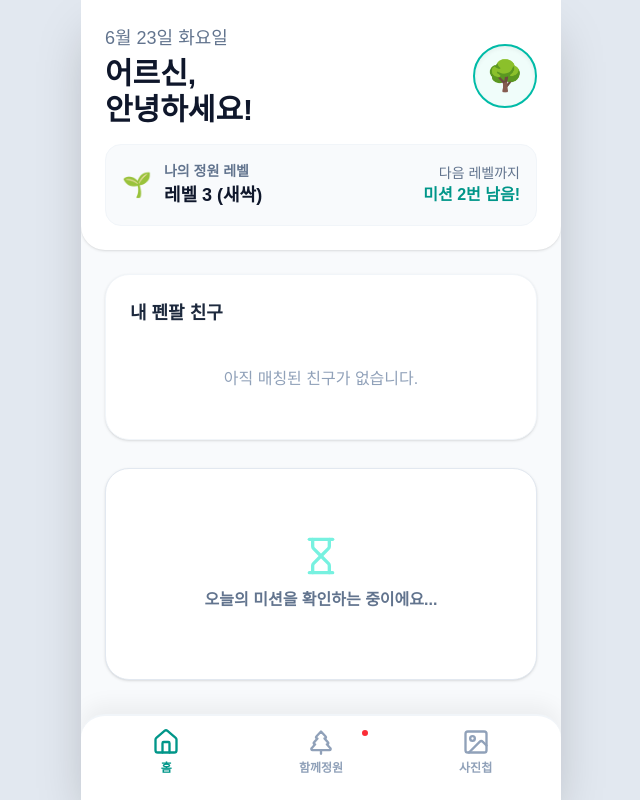
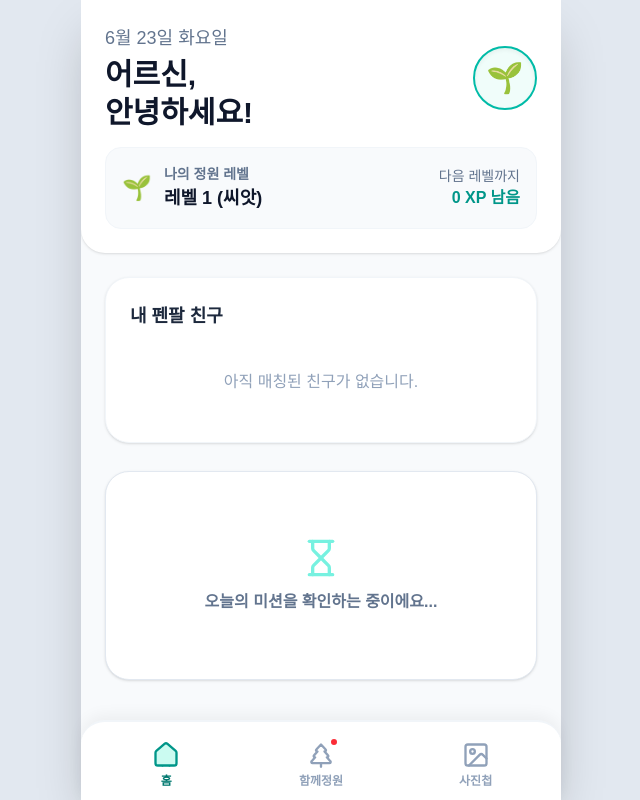
Before and after one commit to SeungTaeGit/CareCircle-Front, a Next.js app: page /senior in a window 1280 px wide. Shown: the whole page, without its empty margins (319-959 px from the left). Built offline with nearby package versions, Linux system fonts and the light colour scheme.

Commit message:
feat: 어르신 함께정원(리워드) UI 구현 및 개인화 데이터 연동
- 함께정원 시각화 컴포넌트 추가 및 경험치 프로그레스 바 애니메이션 적용

```diff
--- a/app/senior/page.tsx
+++ b/app/senior/page.tsx
@@ -5,39 +5,19 @@ import SeniorHeader from '@/components/senior/SeniorHeader';
 import MessageAlert from '@/components/senior/MessageAlert';
 import MissionRecorder from '@/components/senior/MissionRecorder';
 import BottomNav from '@/components/senior/BottomNav';
+import TogetherGarden from '@/components/senior/TogetherGarden'; // 💡 정원 컴포넌트 추가
 
-interface SeniorProfile {
-  id?: number;
-  seniorId?: number;
-  name: string;
-}
+// ... 기존 인터페이스들 ...
+interface SeniorProfile { id?: number; seniorId?: number; name: string; }
+interface PartnerProfile { partnerId: number; partnerName: string; country: string; language: string; }
+interface ExchangeMessage { messageId: number; senderName: string; messageType: 'VOICE'|'TEXT'|'IMAGE'; content?: string; audioUrl?: string; imageUrl?: string; translatedContent?: string; status: string; }
+interface DailyMission { id?: number; missionId?: number; content?: string; title?: string; missionContent?: string; text?: string; status: string; }
 
-interface PartnerProfile {
-  partnerId: number;
-  partnerName: string;
-  country: string;
-  language: string;
-}
-
-interface ExchangeMessage {
-  messageId: number;
-  senderName: string;
-  messageType: 'VOICE' | 'TEXT' | 'IMAGE';
-  content?: string;
-  audioUrl?: string;
-  imageUrl?: string;
-  translatedContent?: string;
-  status: string;
-}
-
-interface DailyMission {
-  id?: number;
-  missionId?: number;
-  content?: string;
-  title?: string;
-  missionContent?: string;
-  text?: string;
-  status: string;
+// 💡 정원 데이터 인터페이스 추가
+interface GardenData {
+  plantLevel: number;
+  currentExp: number;
+  requiredExp: number;
 }
 
 export default function SeniorMainPage() {
@@ -49,9 +29,11 @@ export default function SeniorMainPage() {
   const [missions, setMissions] = useState<DailyMission[]>([]);
   const [currentMissionIndex, setCurrentMissionIndex] = useState<number>(0);
   const [isAllDone, setIsAllDone] = useState<boolean>(false);
+  const [isLoadingMissions, setIsLoadingMissions] = useState<boolean>(true);
 
-  // 💡 로딩 상태를 관리하는 State 추가
-  const [isLoadingMissions, setIsLoadingMissions] = useState<boolean>(true);
+  // 💡 정원 및 탭 상태 추가
+  const [gardenData, setGardenData] = useState<GardenData | null>(null);
+  const [activeTab, setActiveTab] = useState<'HOME' | 'GARDEN' | 'GALLERY'>('HOME');
 
   const fetchMissions = async (id: number) => {
     setIsLoadingMissions(true);
@@ -60,14 +42,12 @@ export default function SeniorMainPage() {
       const res = await fetch(`${process.env.NEXT_PUBLIC_API_URL || 'http://localhost:8080'}/api/v1/missions/today?seniorId=${id}`, {
         headers: { 'Authorization': `Bearer ${token}` }
       });
-
       if (res.ok) {
         const data = await res.json();
         const missionsArray = Array.isArray(data) ? data : (data ? [data] : []);
         setMissions(missionsArray);
 
         const firstPendingIdx = missionsArray.findIndex((m: DailyMission) => m.status === 'PENDING');
-
         if (firstPendingIdx !== -1) {
           setCurrentMissionIndex(firstPendingIdx);
           setIsAllDone(false);
@@ -76,11 +56,21 @@ export default function SeniorMainPage() {
           setIsAllDone(missionsArray.length > 0);
         }
       }
-    } catch (e) {
-      console.error("미션 로딩 실패:", e);
-    } finally {
-      setIsLoadingMissions(false); // 로딩 끝!
+    } catch (e) { console.error("미션 로딩 실패:", e); }
+    finally { setIsLoadingMissions(false); }
+  };
+
+  // 💡 정원 정보 로드 함수 추가
+  const fetchGarden = async (id: number) => {
+    try {
+      const token = localStorage.getItem('accessToken');
+      const res = await fetch(`${process.env.NEXT_PUBLIC_API_URL || 'http://localhost:8080'}/api/garden/${id}`, {
+        headers: { 'Authorization': `Bearer ${token}` }
+      });
+      if (res.ok) {
+        setGardenData(await res.json());
       }
+    } catch (e) { console.error("정원 정보 로딩 실패:", e); }
   };
 
   useEffect(() => {
@@ -114,6 +104,7 @@ export default function SeniorMainPage() {
           });
 
         fetchMissions(currentId);
+        fetchGarden(currentId); // 💡 앱 켤 때 정원 정보도 함께 로드
 
       } catch (error) {
         console.error("초기 데이터 로딩 에러:", error);
@@ -130,22 +121,29 @@ export default function SeniorMainPage() {
         method: 'PATCH',
         headers: { 'Authorization': `Bearer ${token}` }
       });
-    } catch (error) {
-      console.error("읽음 처리 에러:", error);
-    }
+    } catch (error) { console.error("읽음 처리 에러:", error); }
   };
 
   return (
     <div className="bg-slate-200 min-h-screen flex justify-center selection:bg-teal-200">
       <div className="bg-slate-50 w-full max-w-[480px] min-h-screen shadow-2xl relative flex flex-col pb-24 overflow-hidden">
-        <SeniorHeader profile={profile} />
+
+        {/* 헤더에는 프로필과 정원 데이터를 모두 넘겨줍니다 */}
+        <SeniorHeader profile={profile} gardenData={gardenData} />
 
         <main className="flex-grow p-6 flex flex-col gap-5 overflow-y-auto">
+
+          {/* 💡 탭 분기 처리: HOME일 때 미션/편지, GARDEN일 때 정원 렌더링 */}
+          {activeTab === 'HOME' && (
+            <>
               <MessageAlert
                 message={unreadMessage}
                 partnerInfo={partnerInfo}
                 onRead={handleMarkAsRead}
-            onReplySent={() => setUnreadMessage(null)}
+                onReplySent={() => {
+                  setUnreadMessage(null);
+                  fetchGarden(seniorId); // 💡 답장 후 정원 경험치 갱신
+                }}
               />
 
               <MissionRecorder
@@ -153,12 +151,32 @@ export default function SeniorMainPage() {
                 currentIndex={currentMissionIndex}
                 totalCount={missions.length}
                 isAllDone={isAllDone}
-            isLoading={isLoadingMissions} // 💡 로딩 상태 전달
-            onRefresh={() => fetchMissions(seniorId)}
+                isLoading={isLoadingMissions}
+                onRefresh={() => {
+                  fetchMissions(seniorId);
+                  fetchGarden(seniorId); // 💡 미션 완료/스킵 후 정원 경험치 갱신
+                }}
               />
+            </>
+          )}
+
+          {activeTab === 'GARDEN' && (
+            <TogetherGarden
+              gardenData={gardenData}
+            />
+          )}
+
+          {activeTab === 'GALLERY' && (
+            <div className="flex-grow flex flex-col items-center justify-center text-slate-400">
+              <span className="text-6xl mb-4">📸</span>
+              <p className="font-bold">사진첩은 곧 업데이트 됩니다!</p>
+            </div>
+          )}
+
         </main>
 
-        <BottomNav />
+        {/* 하단 네비게이션 */}
+        <BottomNav activeTab={activeTab} setActiveTab={setActiveTab} />
       </div>
     </div>
   );
--- a/components/senior/BottomNav.tsx
+++ b/components/senior/BottomNav.tsx
@@ -1,23 +1,43 @@
 import React from 'react';
-import Link from 'next/link';
 import { Home, TreePine, Image as ImageIcon } from 'lucide-react';
 
-export default function BottomNav() {
+interface BottomNavProps {
+  activeTab: 'HOME' | 'GARDEN' | 'GALLERY';
+  setActiveTab: (tab: 'HOME' | 'GARDEN' | 'GALLERY') => void;
+}
+
+export default function BottomNav({ activeTab, setActiveTab }: BottomNavProps) {
   return (
-    <nav className="absolute bottom-0 w-full bg-white border-t-2 border-slate-100 flex justify-around items-center pb-6 pt-3 px-2 shadow-[0_-10px_20px_rgba(0,0,0,0.05)] rounded-t-3xl z-50">
-      <Link href="/senior" className="flex flex-col items-center justify-center w-1/3 text-teal-600">
-        <Home className="w-7 h-7 mb-1" />
-        <span className="font-bold text-xs">홈</span>
-      </Link>
-      <button className="flex flex-col items-center justify-center w-1/3 text-slate-400 hover:text-slate-600 transition-colors relative">
-        <TreePine className="w-7 h-7 mb-1" />
-        <span className="absolute top-0 right-7 w-2.5 h-2.5 bg-red-500 rounded-full border-2 border-white"></span>
-        <span className="font-bold text-xs">함께정원</span>
+    <nav className="fixed bottom-0 w-full max-w-[480px] bg-white border-t-2 border-slate-100 flex justify-around items-center pb-safe pt-2 px-2 shadow-[0_-5px_15px_rgba(0,0,0,0.05)] rounded-t-3xl z-50 h-20">
+
+      <button
+        onClick={() => setActiveTab('HOME')}
+        className={`flex flex-col items-center justify-center w-1/3 transition-colors ${activeTab === 'HOME' ? 'text-teal-600' : 'text-slate-400 hover:text-slate-600'}`}
+      >
+        <Home className={`w-7 h-7 mb-1 ${activeTab === 'HOME' ? 'fill-teal-100' : ''}`} />
+        <span className={`text-xs font-bold ${activeTab === 'HOME' ? 'text-teal-700' : ''}`}>홈</span>
       </button>
-      <button className="flex flex-col items-center justify-center w-1/3 text-slate-400 hover:text-slate-600 transition-colors">
-        <ImageIcon className="w-7 h-7 mb-1" />
-        <span className="font-bold text-xs">사진첩</span>
+
+      <button
+        onClick={() => setActiveTab('GARDEN')}
+        className={`flex flex-col items-center justify-center w-1/3 transition-colors ${activeTab === 'GARDEN' ? 'text-teal-600' : 'text-slate-400 hover:text-slate-600'}`}
+      >
+        <div className="relative">
+          <TreePine className={`w-7 h-7 mb-1 ${activeTab === 'GARDEN' ? 'fill-teal-100' : ''}`} />
+          {/* 정원에 새로운 소식이 있을 때 띄울 수 있는 빨간 점 (현재는 더미) */}
+          <span className="absolute -top-1 -right-1 w-2.5 h-2.5 bg-red-500 rounded-full border-2 border-white"></span>
+        </div>
+        <span className={`text-xs font-bold ${activeTab === 'GARDEN' ? 'text-teal-700' : ''}`}>함께정원</span>
       </button>
+
+      <button
+        onClick={() => setActiveTab('GALLERY')}
+        className={`flex flex-col items-center justify-center w-1/3 transition-colors ${activeTab === 'GALLERY' ? 'text-teal-600' : 'text-slate-400 hover:text-slate-600'}`}
+      >
+        <ImageIcon className={`w-7 h-7 mb-1 ${activeTab === 'GALLERY' ? 'fill-teal-100' : ''}`} />
+        <span className={`text-xs font-bold ${activeTab === 'GALLERY' ? 'text-teal-700' : ''}`}>사진첩</span>
+      </button>
+
     </nav>
   );
 }
--- a/components/senior/SeniorHeader.tsx
+++ b/components/senior/SeniorHeader.tsx
@@ -6,14 +6,20 @@ interface SeniorProfile {
   name: string;
 }
 
+interface GardenData {
+  plantLevel: number;
+  currentExp: number;
+  requiredExp: number;
+}
+
 interface SeniorHeaderProps {
   profile: SeniorProfile | null;
+  gardenData: GardenData | null;
 }
 
-export default function SeniorHeader({ profile }: SeniorHeaderProps) {
+export default function SeniorHeader({ profile, gardenData }: SeniorHeaderProps) {
   const [todayString, setTodayString] = useState('');
 
-  // 컴포넌트가 켜질 때 오늘 날짜를 계산해서 세팅합니다.
   useEffect(() => {
     const today = new Date();
     const month = today.getMonth() + 1;
@@ -24,33 +30,54 @@ export default function SeniorHeader({ profile }: SeniorHeaderProps) {
     setTodayString(`${month}월 ${date}일 ${dayName}요일`);
   }, []);
 
+  const getPlantEmoji = (level: number) => {
+    if (level === 1) return '🌱';
+    if (level === 2) return '🌿';
+    if (level === 3) return '🌳';
+    if (level >= 4) return '🌲';
+    return '🌱';
+  };
+
+  const getLevelName = (level: number) => {
+    if (level === 1) return '씨앗';
+    if (level === 2) return '새싹';
+    if (level === 3) return '작은 나무';
+    if (level >= 4) return '숲';
+    return '씨앗';
+  };
+
   return (
     <header className="p-6 bg-white rounded-b-3xl shadow-sm z-10 relative">
       <div className="flex justify-between items-center mb-4">
         <div>
-          {/* 💡 계산된 오늘 날짜를 화면에 뿌려줍니다 */}
           <p className="text-slate-500 text-lg font-medium">{todayString}</p>
-          <h1 className="text-3xl font-bold text-slate-900 mt-1">
+          <h1 className="text-3xl font-bold text-slate-900 mt-1 leading-tight">
             {profile?.name || '어르신'},<br/>안녕하세요!
           </h1>
         </div>
-        {/* 임시 프로필 이미지 (나중에 정원 레벨 등에 따라 변경 가능) */}
+
+        {/* 현재 레벨 이모지 뱃지 */}
         <div className="w-16 h-16 bg-teal-50 rounded-full flex items-center justify-center text-3xl shadow-inner border-2 border-teal-500">
-          🌳
+          {getPlantEmoji(gardenData?.plantLevel || 1)}
         </div>
       </div>
 
+      {/* 요약 리워드 바 */}
       <div className="bg-slate-50 rounded-2xl p-4 border border-slate-100 flex items-center justify-between mt-2">
         <div className="flex items-center gap-3">
           <span className="text-teal-600 text-2xl">🌱</span>
           <div>
             <p className="text-sm text-slate-500 font-bold">나의 정원 레벨</p>
-            <p className="text-lg font-bold text-slate-900">레벨 3 (새싹)</p>
+            <p className="text-lg font-bold text-slate-900">
+              레벨 {gardenData?.plantLevel || 1} ({getLevelName(gardenData?.plantLevel || 1)})
+            </p>
           </div>
         </div>
         <div className="text-right">
           <p className="text-sm text-slate-500">다음 레벨까지</p>
-          <p className="text-teal-600 font-bold">미션 2번 남음!</p>
+          <p className="text-teal-600 font-bold">
+            {gardenData ? gardenData.requiredExp - gardenData.currentExp : 0} XP 남음
+          </p>
         </div>
       </div>
     </header>
--- /dev/null
+++ b/components/senior/TogetherGarden.tsx
@@ -0,0 +1,104 @@
+import React from 'react';
+import { Sparkles, Trophy } from 'lucide-react';
+
+interface GardenData {
+  plantLevel: number;
+  currentExp: number;
+  requiredExp: number;
+}
+
+interface TogetherGardenProps {
+  gardenData: GardenData | null;
+  partnerName?: string;
+}
+
+export default function TogetherGarden({ gardenData, partnerName }: TogetherGardenProps) {
+  if (!gardenData) {
+    return (
+      <div className="flex-grow flex items-center justify-center animate-pulse">
+        <p className="text-slate-400 font-bold">정원 정보를 불러오는 중입니다...</p>
+      </div>
+    );
+  }
+
+  const calculateProgress = () => {
+    if (gardenData.requiredExp === 0) return 100;
+    const percentage = (gardenData.currentExp / gardenData.requiredExp) * 100;
+    return Math.min(Math.max(percentage, 0), 100);
+  };
+
+  const getPlantVisuals = (level: number) => {
+    if (level === 1) return { emoji: '🌱', title: '씨앗', desc: '이제 막 우정이 싹트기 시작했어요!' };
+    if (level === 2) return { emoji: '🌿', title: '새싹', desc: '어르신들의 추억을 먹고 파릇파릇 자라났어요.' };
+    if (level === 3) return { emoji: '🌳', title: '작은 나무', desc: '서로를 아끼는 마음이 모여 나무가 되었어요!' };
+    if (level >= 4) return { emoji: '🌲🌳🌲', title: '울창한 숲', desc: '아름다운 우정의 숲이 완성되었어요!' };
+    return { emoji: '🌱', title: '씨앗', desc: '정원을 가꾸어 볼까요?' };
+  };
+
+  const visual = getPlantVisuals(gardenData.plantLevel);
+  const progress = calculateProgress();
+
+  return (
+    <div className="flex-grow flex flex-col gap-6 animate-in fade-in slide-in-from-bottom-4 duration-500 pb-6">
+
+      {/* 1. 타이틀 영역 */}
+      <div className="bg-white rounded-3xl p-6 shadow-sm border border-slate-100 text-center">
+        <h2 className="text-2xl font-bold text-slate-800 mb-2">
+          나의 소중한 추억이 담긴
+        </h2>
+        <h1 className="text-3xl font-bold text-teal-600 flex items-center justify-center gap-2">
+          <Sparkles className="w-6 h-6" /> 함께정원 <Sparkles className="w-6 h-6" />
+        </h1>
+      </div>
+
+      {/* 2. 나무 성장 시각화 영역 */}
+      <div className="bg-gradient-to-b from-sky-100 to-teal-50 rounded-3xl border-2 border-teal-100 shadow-md p-8 flex flex-col items-center justify-center relative overflow-hidden min-h-[300px]">
+        {/* 장식용 배경 요소 */}
+        <div className="absolute top-4 left-4 text-4xl opacity-30 animate-pulse">☁️</div>
+        <div className="absolute top-10 right-6 text-3xl opacity-30 animate-pulse delay-75">☁️</div>
+        <div className="absolute bottom-0 w-full h-1/4 bg-teal-600/10 rounded-t-full blur-md"></div>
+
+        <div className="relative z-10 flex flex-col items-center justify-center transform transition-transform duration-700 hover:scale-110 cursor-pointer">
+          <div className="text-8xl mb-4 filter drop-shadow-xl animate-bounce">
+            {visual.emoji}
+          </div>
+          <span className="bg-white/80 backdrop-blur-sm px-4 py-1.5 rounded-full text-teal-800 font-bold shadow-sm border border-teal-200">
+            레벨 {gardenData.plantLevel} : {visual.title}
+          </span>
+        </div>
+
+        <p className="text-slate-600 font-medium text-center mt-6 z-10 break-keep leading-relaxed">
+          {visual.desc}
+        </p>
+      </div>
+
+      {/* 3. 경험치 프로그레스 바 영역 */}
+      <div className="bg-white rounded-3xl p-6 shadow-sm border border-slate-100">
+        <div className="flex justify-between items-end mb-3">
+          <p className="font-bold text-slate-700 flex items-center gap-1">
+            <Trophy className="w-5 h-5 text-amber-500" /> 다음 레벨까지
+          </p>
+          <p className="text-sm font-bold text-teal-600">
+            {gardenData.currentExp} / {gardenData.requiredExp} XP
+          </p>
+        </div>
+
+        {/* 거대하고 부드러운 프로그레스 바 */}
+        <div className="w-full h-6 bg-slate-100 rounded-full overflow-hidden shadow-inner relative">
+          <div
+            className="h-full bg-gradient-to-r from-teal-400 to-teal-500 rounded-full transition-all duration-1000 ease-out flex items-center justify-end pr-2 relative overflow-hidden"
+            style={{ width: `${progress}%` }}
+          >
+            {/* 프로그레스 바 내부 빛 반사 효과 */}
+            <div className="absolute inset-0 w-full h-full bg-white/20 skew-x-12 -translate-x-full animate-[shimmer_2s_infinite]"></div>
+          </div>
+        </div>
+
+        <p className="text-center text-sm text-slate-500 font-medium mt-4">
+          미션을 완료하거나 친구에게 편지를 보내면 나무가 자라나요!
+        </p>
+      </div>
+
+    </div>
+  );
+}
```
Lines whose indentation alone changed are shown as unchanged.
